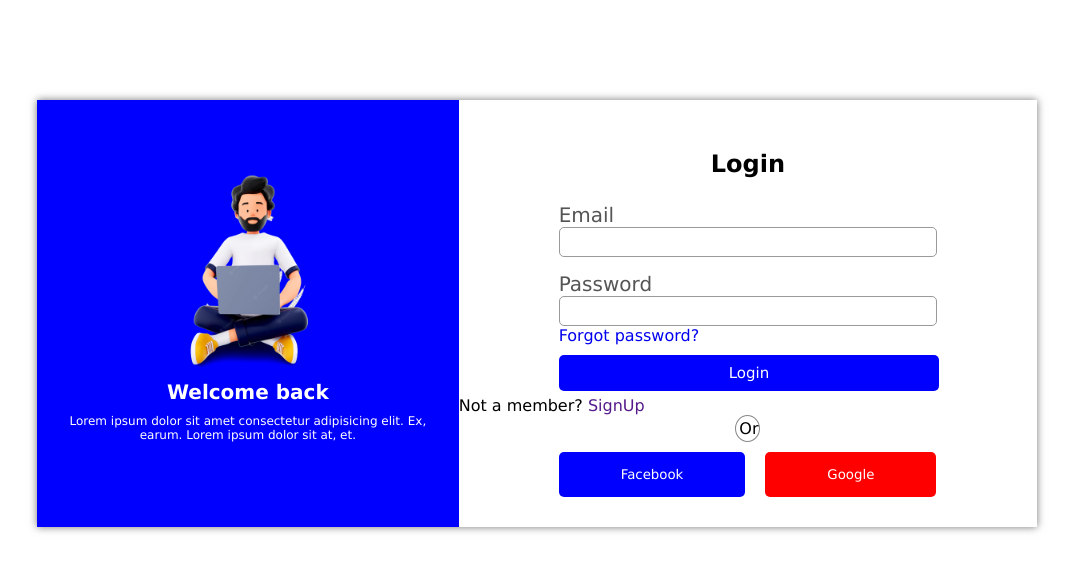
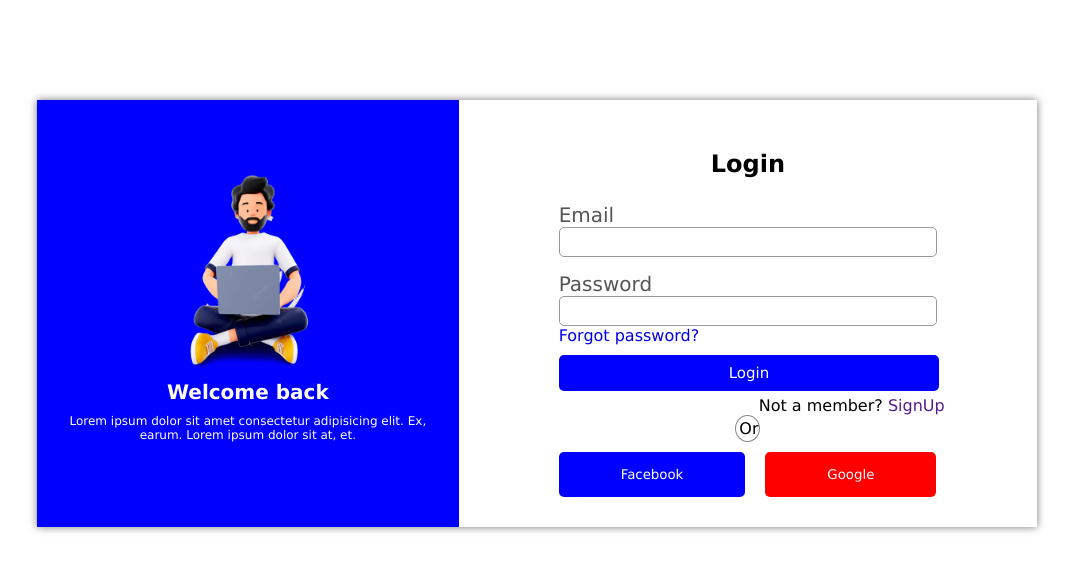
Before and after one commit to babalola1095/week2-battle, a plain HTML site: page index.html in a window 1280 px wide. Shown: the whole page, without its empty margins (103-1176 px from the left). Drawn offline with Linux system fonts and the light colour scheme.

Commit message:
first commit

```diff
--- a/style.css
+++ b/style.css
@@ -95,7 +95,7 @@ input{
     background: #0505b3;
 }
 .action-text{
-    padding-left: 325x;
+    padding-left: 300px;
     padding-top: 5px;
     /* text-align: right; */
 }
```
